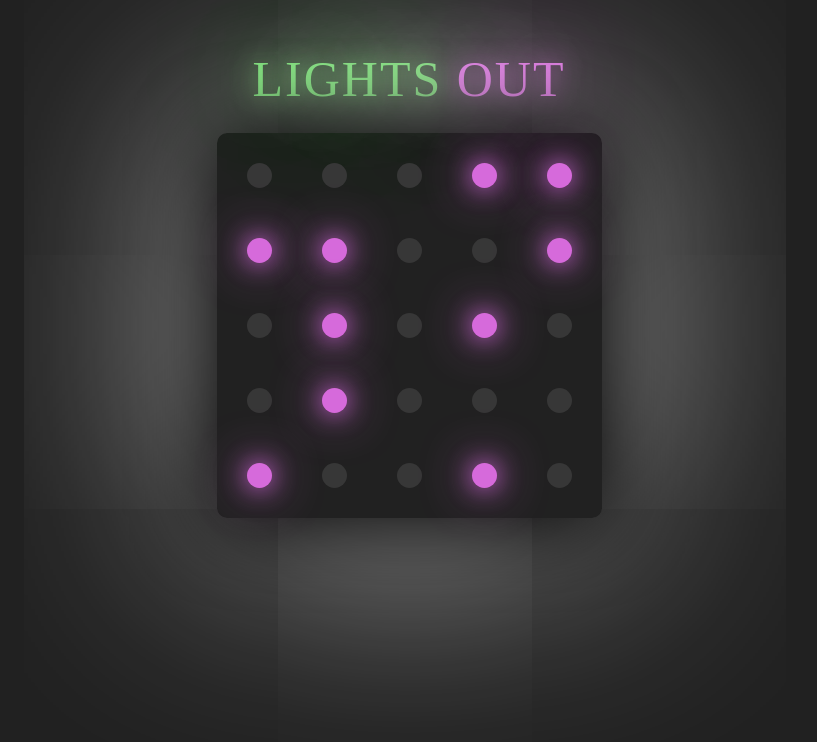
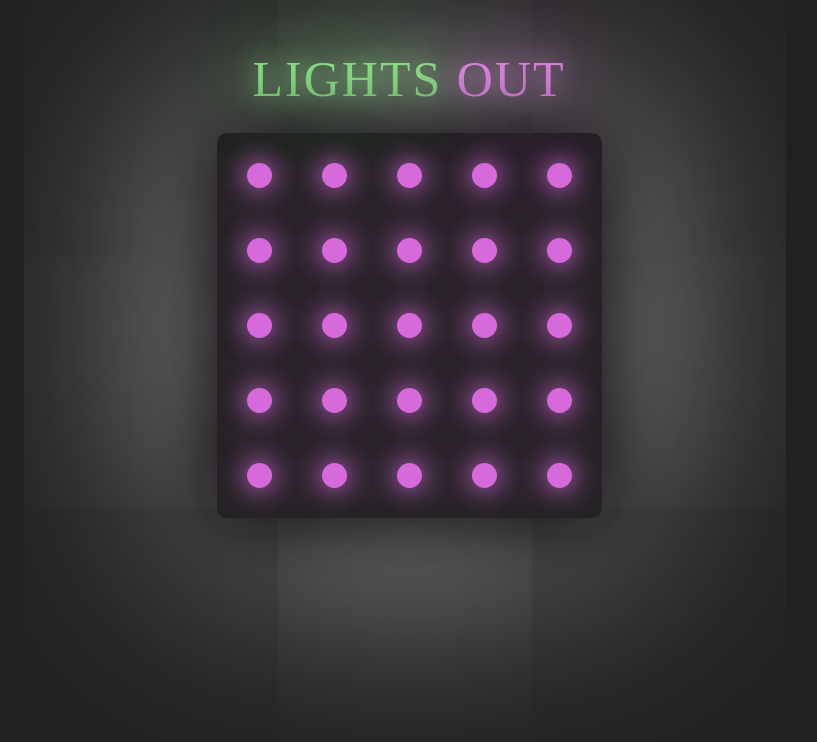
Before and after one commit to Vincenttoon/lights-out, a React (Create React App) app: page / in a window 1280 px wide. Shown: the top 742 px of the page, without its empty margins (231-1048 px from the left). Built offline with nearby package versions, Linux system fonts and the light colour scheme.

Commit message:
fully lit, ends when 1 left

```diff
--- a/src/components/Board/Board.js
+++ b/src/components/Board/Board.js
@@ -3,12 +3,24 @@ import "../Board/Board.css";
 import Cell from "../Cell/Cell";
 
 const Board = ({ size }) => {
-  const createGrid = () =>
-    new Array(size)
-      .fill()
-      .map((r) => new Array(size).fill().map((c) => Math.random() < 0.4));
+  const createWinningBoard = () => {
+    const board = new Array(size).fill().map(() => new Array(size).fill(false));
 
-  const [board, setBoard] = useState(createGrid());
+    // Logic to create a solvable board configuration
+    // Implement your algorithm here to create a winning board
+
+    // For demonstration purposes, setting the entire board to true (all lights on)
+    // Replace this logic with the algorithm to generate a winning board
+    for (let i = 0; i < size; i++) {
+      for (let j = 0; j < size; j++) {
+        board[i][j] = true;
+      }
+    }
+
+    return board;
+  };
+
+  const [board, setBoard] = useState(createWinningBoard());
 
   const toggleLights = (row, col) => {
     const copy = [...board.map((r) => [...r])];
@@ -22,19 +34,22 @@ const Board = ({ size }) => {
     setBoard(copy);
   };
 
-  const countLitCells = () => {
-    let count = 0;
-    for (let i = 0; i < board.length; i++) {
-      for (let j = 0; j < board[i].length; j++) {
+  const gameEnds = () => {
+    let litCount = 0;
+
+    for (let i = 0; i < size; i++) {
+      for (let j = 0; j < size; j++) {
         if (board[i][j]) {
-          count++;
+          litCount++;
+          if (litCount > 1) {
+            return false; // More than one cell is still lit, so the game doesn't end
+          }
         }
       }
     }
-    return count;
+
+    return true; // One or zero cells are lit, so the game ends
   };
-
-  const gameEnds = () => countLitCells() <= 1;
 
   return (
     <div className="Board">
```
Also changed, not shown: 1 other file (tests, documents, lock files or other folders).
